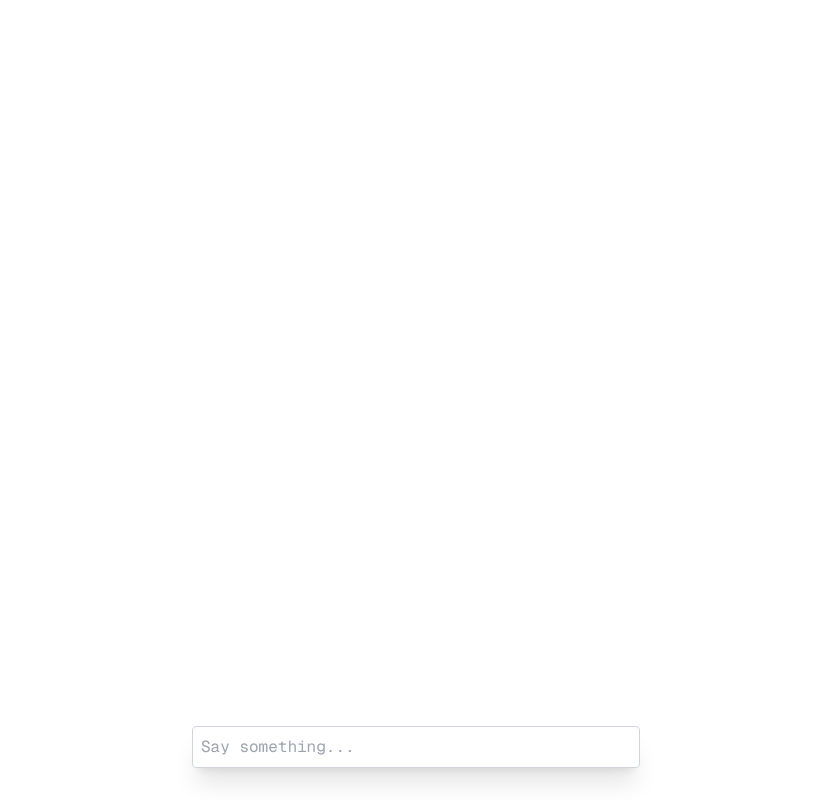
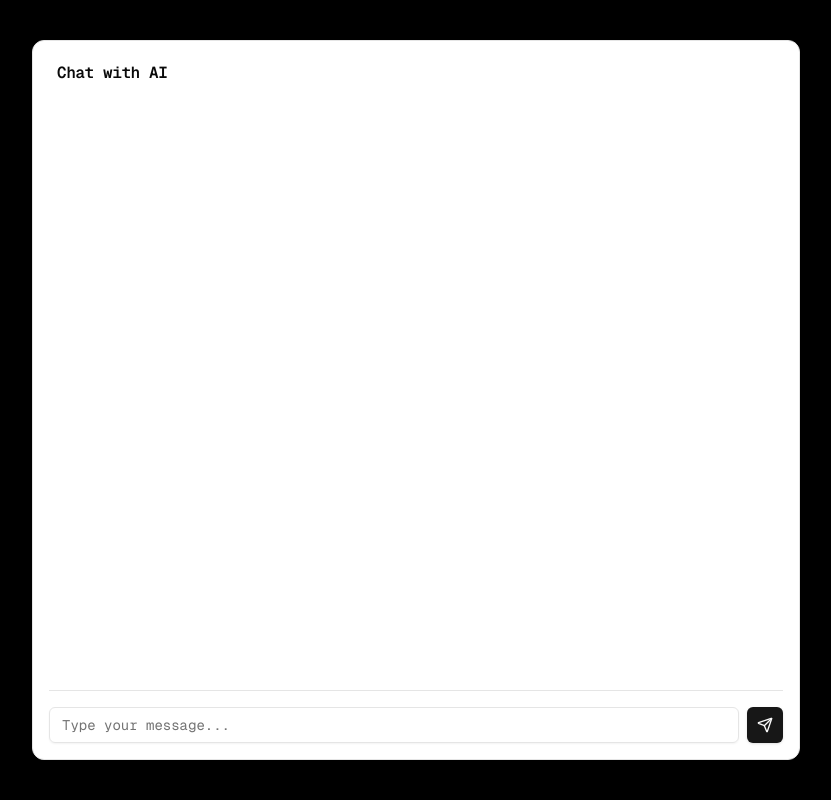
Before and after one commit to emre-turan/vercel-ai-sdk-playground, a Next.js app: page / in a window 1280 px wide. Shown: the whole page, without its empty margins (224-1055 px from the left). Built offline with nearby package versions, Linux system fonts and the light colour scheme.

Commit message:
updated chatUI

```diff
--- a/package.json
+++ b/package.json
@@ -11,6 +11,7 @@
   "dependencies": {
     "@ai-sdk/openai": "^0.0.70",
     "@radix-ui/react-icons": "^1.3.0",
+    "@radix-ui/react-scroll-area": "^1.2.0",
     "@radix-ui/react-slot": "^1.1.0",
     "ai": "^3.4.27",
     "class-variance-authority": "^0.7.0",
--- a/src/app/layout.tsx
+++ b/src/app/layout.tsx
@@ -17,7 +17,7 @@
 }>) {
   return (
     <html lang="en">
-      <body className={cn("antialiased", GeistMono.className)}>{children}</body>
+      <body className={cn("antialiased bg-black", GeistMono.className)}>{children}</body>
     </html>
   );
 }
--- a/src/app/page.tsx
+++ b/src/app/page.tsx
@@ -1,6 +1,12 @@
 "use client";
 
 import { useChat } from "ai/react";
+import { Button } from "@/components/ui/button";
+import { Card, CardContent, CardHeader, CardTitle } from "@/components/ui/card";
+import { Input } from "@/components/ui/input";
+import { ScrollArea } from "@/components/ui/scroll-area";
+import { cn } from "@/lib/utils";
+import { Send } from "lucide-react";
 
 export default function Chat() {
   const { messages, input, handleInputChange, handleSubmit } = useChat({
@@ -8,26 +14,57 @@
   });
 
   return (
-    <div className="flex flex-col w-full max-w-md py-24 mx-auto stretch">
-      {messages.map((m) => (
-        <div key={m.id} className="whitespace-pre-wrap">
-          {m.role === "user" ? "User: " : "AI: "}
-          {m.toolInvocations ? (
-            <pre>{JSON.stringify(m.toolInvocations, null, 2)}</pre>
+    <div className="p-4 h-[100vh] flex items-center justify-center">
+      <Card className="w-full max-w-3xl h-[90vh] flex flex-col">
+        <CardHeader className="flex-none">
+          <CardTitle>Chat with AI</CardTitle>
+        </CardHeader>
+        <CardContent className="flex-1 flex flex-col gap-4 p-4 h-full overflow-hidden">
+          <ScrollArea className="flex-1 w-full h-[calc(100%-80px)]">
+            <div className="space-y-4 pr-4">
+              {messages.map((message) => (
+                <div
+                  key={message.id}
+                  className={cn(
+                    "flex flex-col gap-2 p-4 rounded-lg",
+                    message.role === "user"
+                      ? "ml-auto bg-primary text-primary-foreground max-w-[80%]"
+                      : "mr-auto bg-muted max-w-[80%]"
+                  )}
+                >
+                  <div className="text-sm font-medium">
+                    {message.role === "user" ? "You" : "AI"}
+                  </div>
+                  {message.toolInvocations ? (
+                    <pre className="whitespace-pre-wrap text-sm overflow-x-auto">
+                      {JSON.stringify(message.toolInvocations, null, 2)}
+                    </pre>
                   ) : (
-            <p>{m.content}</p>
+                    <div className="text-sm whitespace-pre-wrap break-words">
+                      {message.content}
+                    </div>
                   )}
                 </div>
               ))}
-
-      <form onSubmit={handleSubmit}>
-        <input
-          className="fixed bottom-0 w-full max-w-md p-2 mb-8 border border-gray-300 rounded shadow-xl"
+            </div>
+          </ScrollArea>
+          <form
+            onSubmit={handleSubmit}
+            className="flex items-center gap-2 pt-4 border-t mt-auto"
+          >
+            <Input
               value={input}
-          placeholder="Say something..."
+              placeholder="Type your message..."
               onChange={handleInputChange}
+              className="flex-1"
             />
+            <Button type="submit" size="icon">
+              <Send className="size-4" />
+              <span className="sr-only">Send message</span>
+            </Button>
           </form>
+        </CardContent>
+      </Card>
     </div>
   );
 }
--- /dev/null
+++ b/src/components/ui/card.tsx
@@ -0,0 +1,76 @@
+import * as React from "react"
+
+import { cn } from "@/lib/utils"
+
+const Card = React.forwardRef<
+  HTMLDivElement,
+  React.HTMLAttributes<HTMLDivElement>
+>(({ className, ...props }, ref) => (
+  <div
+    ref={ref}
+    className={cn(
+      "rounded-xl border bg-card text-card-foreground shadow",
+      className
+    )}
+    {...props}
+  />
+))
+Card.displayName = "Card"
+
+const CardHeader = React.forwardRef<
+  HTMLDivElement,
+  React.HTMLAttributes<HTMLDivElement>
+>(({ className, ...props }, ref) => (
+  <div
+    ref={ref}
+    className={cn("flex flex-col space-y-1.5 p-6", className)}
+    {...props}
+  />
+))
+CardHeader.displayName = "CardHeader"
+
+const CardTitle = React.forwardRef<
+  HTMLParagraphElement,
+  React.HTMLAttributes<HTMLHeadingElement>
+>(({ className, ...props }, ref) => (
+  <h3
+    ref={ref}
+    className={cn("font-semibold leading-none tracking-tight", className)}
+    {...props}
+  />
+))
+CardTitle.displayName = "CardTitle"
+
+const CardDescription = React.forwardRef<
+  HTMLParagraphElement,
+  React.HTMLAttributes<HTMLParagraphElement>
+>(({ className, ...props }, ref) => (
+  <p
+    ref={ref}
+    className={cn("text-sm text-muted-foreground", className)}
+    {...props}
+  />
+))
+CardDescription.displayName = "CardDescription"
+
+const CardContent = React.forwardRef<
+  HTMLDivElement,
+  React.HTMLAttributes<HTMLDivElement>
+>(({ className, ...props }, ref) => (
+  <div ref={ref} className={cn("p-6 pt-0", className)} {...props} />
+))
+CardContent.displayName = "CardContent"
+
+const CardFooter = React.forwardRef<
+  HTMLDivElement,
+  React.HTMLAttributes<HTMLDivElement>
+>(({ className, ...props }, ref) => (
+  <div
+    ref={ref}
+    className={cn("flex items-center p-6 pt-0", className)}
+    {...props}
+  />
+))
+CardFooter.displayName = "CardFooter"
+
+export { Card, CardHeader, CardFooter, CardTitle, CardDescription, CardContent }
--- /dev/null
+++ b/src/components/ui/input.tsx
@@ -0,0 +1,25 @@
+import * as React from "react"
+
+import { cn } from "@/lib/utils"
+
+export interface InputProps
+  extends React.InputHTMLAttributes<HTMLInputElement> {}
+
+const Input = React.forwardRef<HTMLInputElement, InputProps>(
+  ({ className, type, ...props }, ref) => {
+    return (
+      <input
+        type={type}
+        className={cn(
+          "flex h-9 w-full rounded-md border border-input bg-transparent px-3 py-1 text-sm shadow-sm transition-colors file:border-0 file:bg-transparent file:text-sm file:font-medium file:text-foreground placeholder:text-muted-foreground focus-visible:outline-none focus-visible:ring-1 focus-visible:ring-ring disabled:cursor-not-allowed disabled:opacity-50",
+          className
+        )}
+        ref={ref}
+        {...props}
+      />
+    )
+  }
+)
+Input.displayName = "Input"
+
+export { Input }
--- /dev/null
+++ b/src/components/ui/scroll-area.tsx
@@ -0,0 +1,48 @@
+"use client"
+
+import * as React from "react"
+import * as ScrollAreaPrimitive from "@radix-ui/react-scroll-area"
+
+import { cn } from "@/lib/utils"
+
+const ScrollArea = React.forwardRef<
+  React.ElementRef<typeof ScrollAreaPrimitive.Root>,
+  React.ComponentPropsWithoutRef<typeof ScrollAreaPrimitive.Root>
+>(({ className, children, ...props }, ref) => (
+  <ScrollAreaPrimitive.Root
+    ref={ref}
+    className={cn("relative overflow-hidden", className)}
+    {...props}
+  >
+    <ScrollAreaPrimitive.Viewport className="h-full w-full rounded-[inherit]">
+      {children}
+    </ScrollAreaPrimitive.Viewport>
+    <ScrollBar />
+    <ScrollAreaPrimitive.Corner />
+  </ScrollAreaPrimitive.Root>
+))
+ScrollArea.displayName = ScrollAreaPrimitive.Root.displayName
+
+const ScrollBar = React.forwardRef<
+  React.ElementRef<typeof ScrollAreaPrimitive.ScrollAreaScrollbar>,
+  React.ComponentPropsWithoutRef<typeof ScrollAreaPrimitive.ScrollAreaScrollbar>
+>(({ className, orientation = "vertical", ...props }, ref) => (
+  <ScrollAreaPrimitive.ScrollAreaScrollbar
+    ref={ref}
+    orientation={orientation}
+    className={cn(
+      "flex touch-none select-none transition-colors",
+      orientation === "vertical" &&
+        "h-full w-2.5 border-l border-l-transparent p-[1px]",
+      orientation === "horizontal" &&
+        "h-2.5 flex-col border-t border-t-transparent p-[1px]",
+      className
+    )}
+    {...props}
+  >
+    <ScrollAreaPrimitive.ScrollAreaThumb className="relative flex-1 rounded-full bg-border" />
+  </ScrollAreaPrimitive.ScrollAreaScrollbar>
+))
+ScrollBar.displayName = ScrollAreaPrimitive.ScrollAreaScrollbar.displayName
+
+export { ScrollArea, ScrollBar }
```
Also changed, not shown: 1 other file (tests, documents, lock files or other folders). Lines whose indentation alone changed are shown as unchanged.
